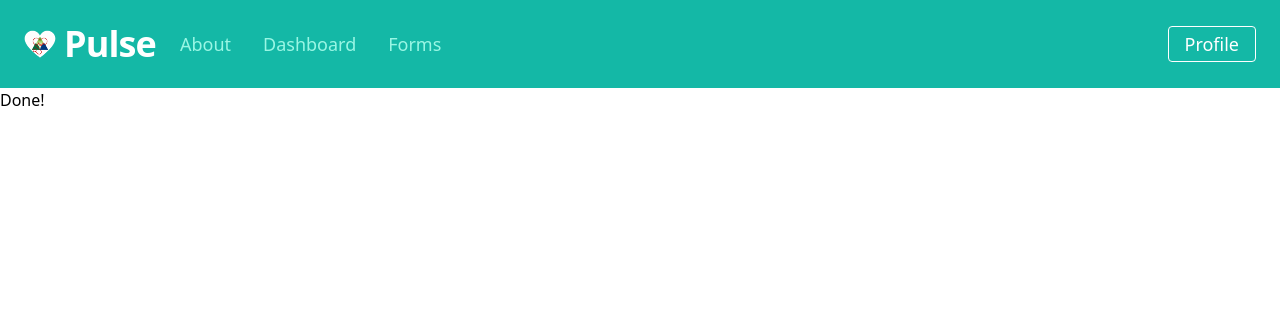
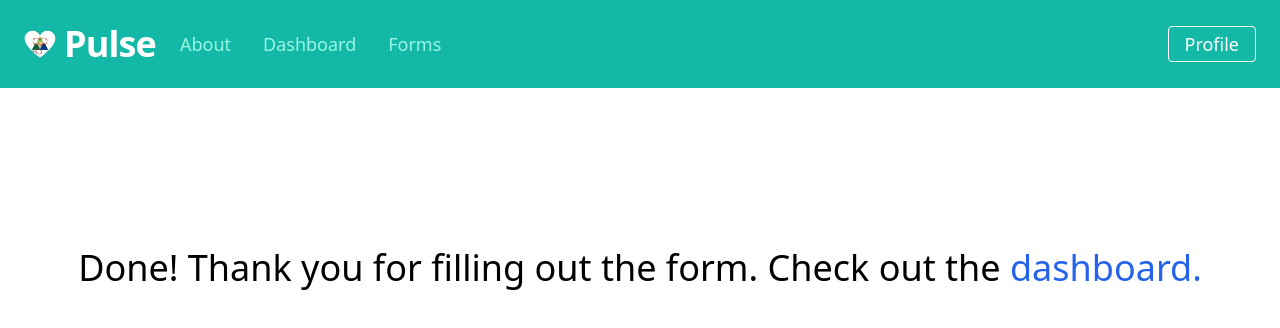
Before and after one commit to rebeccacombs/pulse-demo, a React (Create React App) app: page /done in a window 1280 px wide. Shown: the top 328 px of the page. Built offline with nearby package versions, Linux system fonts and the light colour scheme; no server answers.

Commit message:
fixed form page

```diff
--- a/src/pages/Done.js
+++ b/src/pages/Done.js
@@ -1,8 +1,9 @@
 import React from 'react'
+import { Link } from "react-router-dom"
 
 function Done() {
   return (
-    <div>Done!</div>
+    <div class="flex items-center justify-center mt-40 px-6"><div class="font-medium text-4xl">Done! Thank you for filling out the form. Check out the <Link class="text-blue-600 hover:underline" to="/dashboard">dashboard.</Link></div></div>
   )
 }
 
--- a/src/pages/Forms.js
+++ b/src/pages/Forms.js
@@ -12,9 +12,11 @@ function Forms() {
   const [error, setError] = useState('')
   const [loading, setLoading] = useState(false)
   const navigate = useNavigate()
+  let sleepDataRef = null
 
-  const sleepDataRef = doc(db, "sleepData", currentUser.email)
-
+  if(currentUser){
+    sleepDataRef = doc(db, "sleepData", currentUser.email)
+  }
 
   async function handleSubmit(e){
     e.preventDefault();
```
